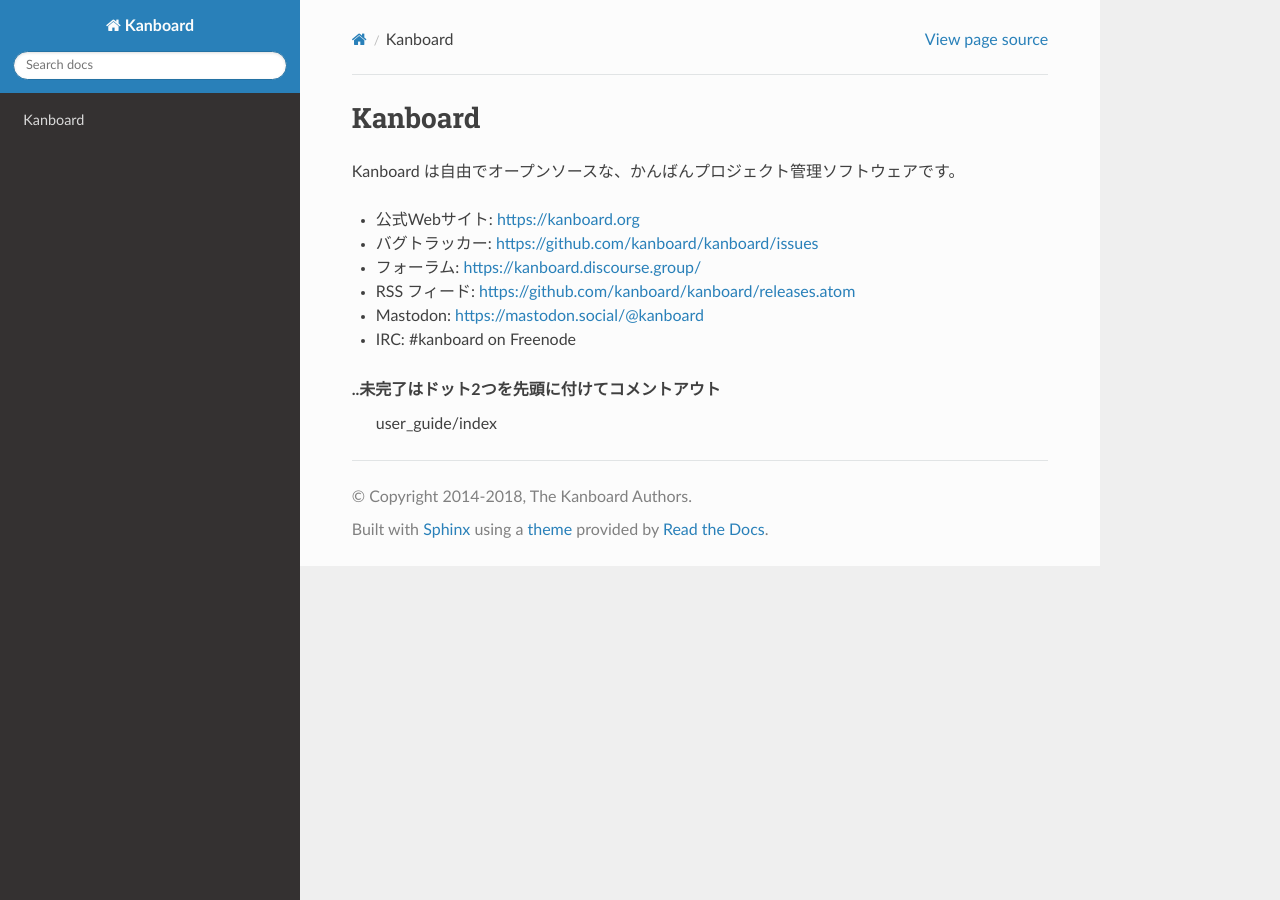
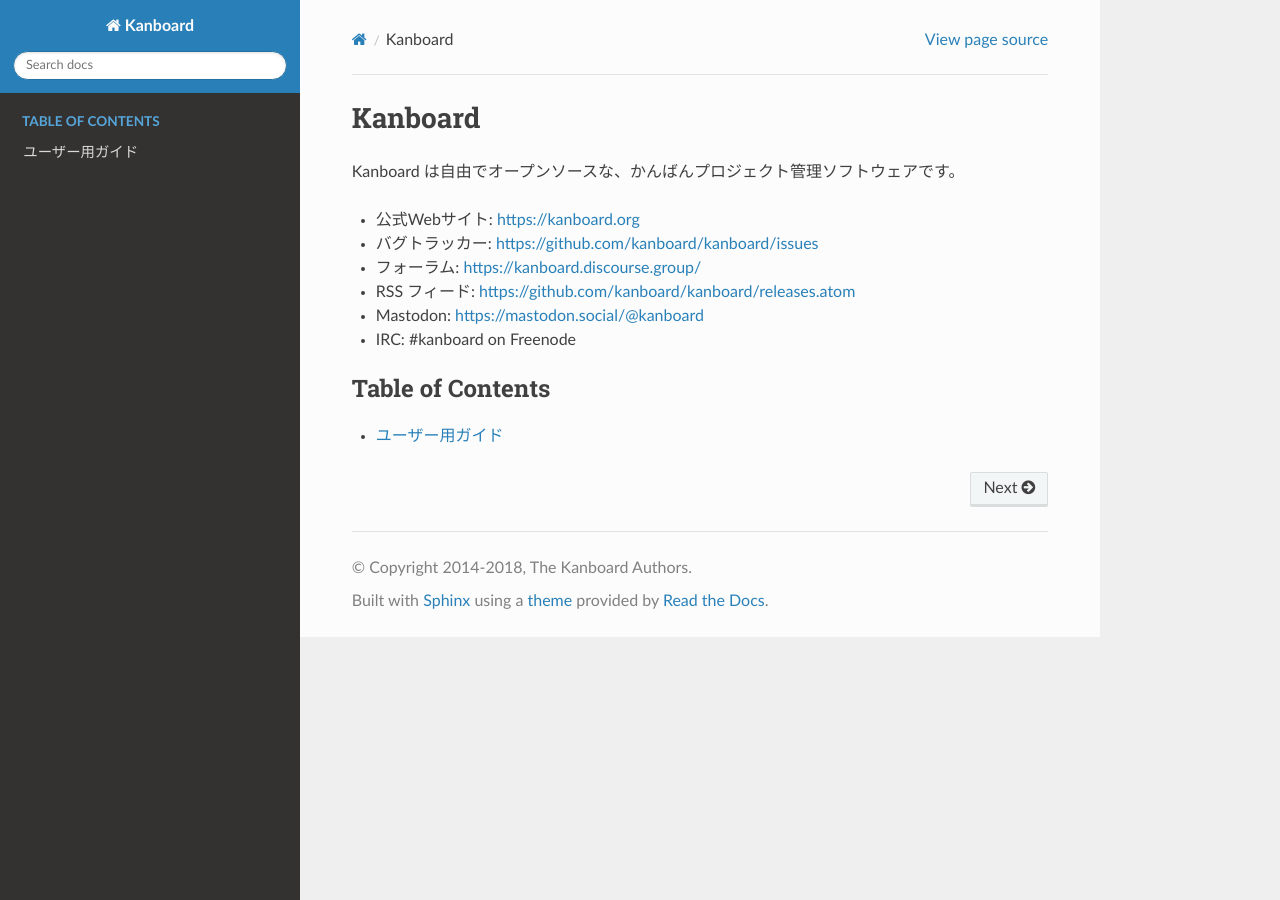
Before and after one commit to sambar-fgfs/Kanboard-documentation-ja, a Sphinx documentation site: the page built from source/index.rst, in a window 1280 px wide. Built offline with Sphinx 7.4.7 and the Read the Docs theme 2.0.0, drawn with Linux system fonts in a browser that asks for light colours.

Commit message:
[bug fix] document structure
wrong document structure

```diff
--- a/source/index.rst
+++ b/source/index.rst
@@ -14,9 +14,9 @@
     :maxdepth: 1
     :caption: Table of Contents
 
-..未完了はドット2つを先頭に付けてコメントアウト
     user_guide/index
 ..    admin_guide/index
 ..    developer_guide/index
 ..    plugins/index
 ..    api/index
+.. 未完了はドット2つを先頭に付けてコメントアウト
```
